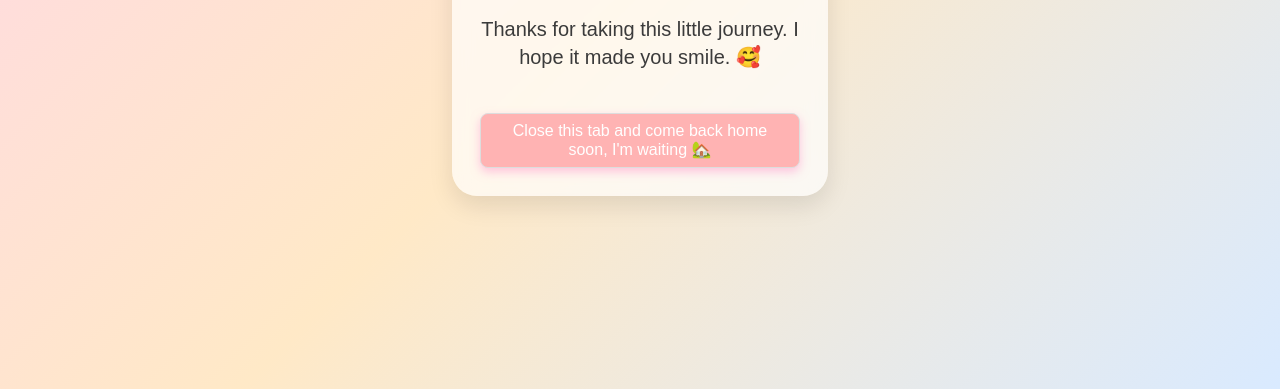
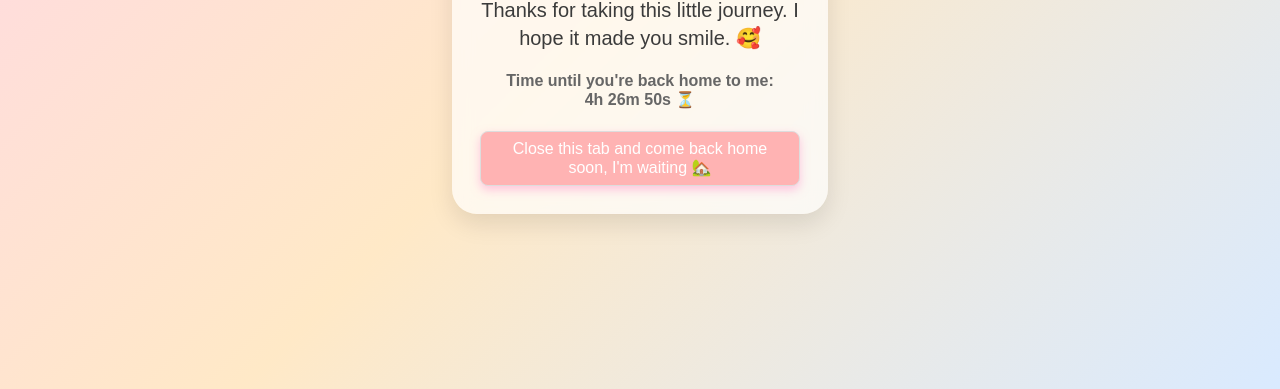
Before and after one commit to sbaljot/Yuvika, a plain HTML site: page final-page.html in a window 1280 px wide. Shown: the part 411-800 px from the top of the page. Drawn offline with Linux system fonts and the light colour scheme.

Commit message:
Update final-page.html

```diff
--- a/final-page.html
+++ b/final-page.html
@@ -3,7 +3,7 @@
 <head>
   <meta charset="utf-8" />
   <meta name="viewport" content="width=device-width,initial-scale=1" />
-  <title>My babyyy 💖</title>
+  <title>All Done — Final Page ✨</title>
   <link rel="stylesheet" href="css/styles.css" />
   <style>
     .final-wrap { max-width:680px; margin:48px auto; text-align:center; padding:28px; }
@@ -18,6 +18,10 @@
     <div class="big-heart">💖✨</div>
     <h1 style="color: red;">I love you</h1>
     <p class="final-text">Thanks for taking this little journey. I hope it made you smile. 🥰</p>
+
+    <!-- Countdown timer until 2:30 PM IST -->
+    <div id="countdown" class="small-note" style="margin-top:18px; font-weight:600; font-size:16px">Calculating time until 2:30 PM IST...</div>
+
     <button id="closeBtn" class="btn">Close this tab and come back home soon, I'm waiting 🏡</button>
     <div id="close-fallback" class="small-note" style="display:none; margin-top:12px">
       The browser prevented the tab from being closed automatically. You can <a href="index.html">go back home</a> or close this tab manually.
@@ -55,9 +59,65 @@
         }
       });
     })();
+
+    // Countdown to 2:30 PM IST (India Standard Time, UTC+5:30)
+    (function(){
+      const el = document.getElementById('countdown');
+      if (!el) return;
+
+      const IST_OFFSET_MS = (5 * 60 + 30) * 60 * 1000; // +5:30 in ms
+
+      function getMsUntilNextTarget() {
+        const now = new Date();
+        const nowUtcMs = now.getTime();
+
+        // compute current time in IST by adding offset
+        const nowIstMs = nowUtcMs + IST_OFFSET_MS;
+        const nowIst = new Date(nowIstMs);
+
+        // today's date components in IST
+        const y = nowIst.getFullYear();
+        const m = nowIst.getMonth();
+        const d = nowIst.getDate();
+
+        // compute UTC ms that correspond to IST 14:30 on that IST date
+        // Date.UTC(...) produces ms for a UTC timestamp at the given Y/M/D/H/M
+        // Subtracting IST_OFFSET_MS gives the UTC moment when IST shows 14:30
+        let targetUtcMs = Date.UTC(y, m, d, 14, 30) - IST_OFFSET_MS;
+
+        if (targetUtcMs <= nowUtcMs) {
+          // already past today, target is tomorrow's 14:30 IST
+          targetUtcMs += 24 * 60 * 60 * 1000;
+        }
+
+        return targetUtcMs - nowUtcMs;
+      }
+
+      let intervalId = null;
+      function update() {
+        const ms = getMsUntilNextTarget();
+        if (ms <= 0) {
+          el.textContent = "It's 2:30 PM IST — time's here! 🎉";
+          if (intervalId) clearInterval(intervalId);
+          return;
+        }
+
+        let remaining = ms;
+        const hrs = Math.floor(remaining / (1000 * 60 * 60));
+        remaining %= (1000 * 60 * 60);
+        const mins = Math.floor(remaining / (1000 * 60));
+        const secs = Math.floor((remaining % (1000 * 60)) / 1000);
+
+        // format with leading zeros for minutes/seconds
+        const mm = String(mins).padStart(2, '0');
+        const ss = String(secs).padStart(2, '0');
+
+        el.innerHTML = `Time until you're back home to me: <br>${hrs}h ${mm}m ${ss}s ⏳`;
+      }
+
+      update();
+      intervalId = setInterval(update, 1000);
+    })();
   </script>
  </body>
  </html>
-  </div>
-</body>
-</html>
```
Lines whose indentation alone changed are shown as unchanged.
